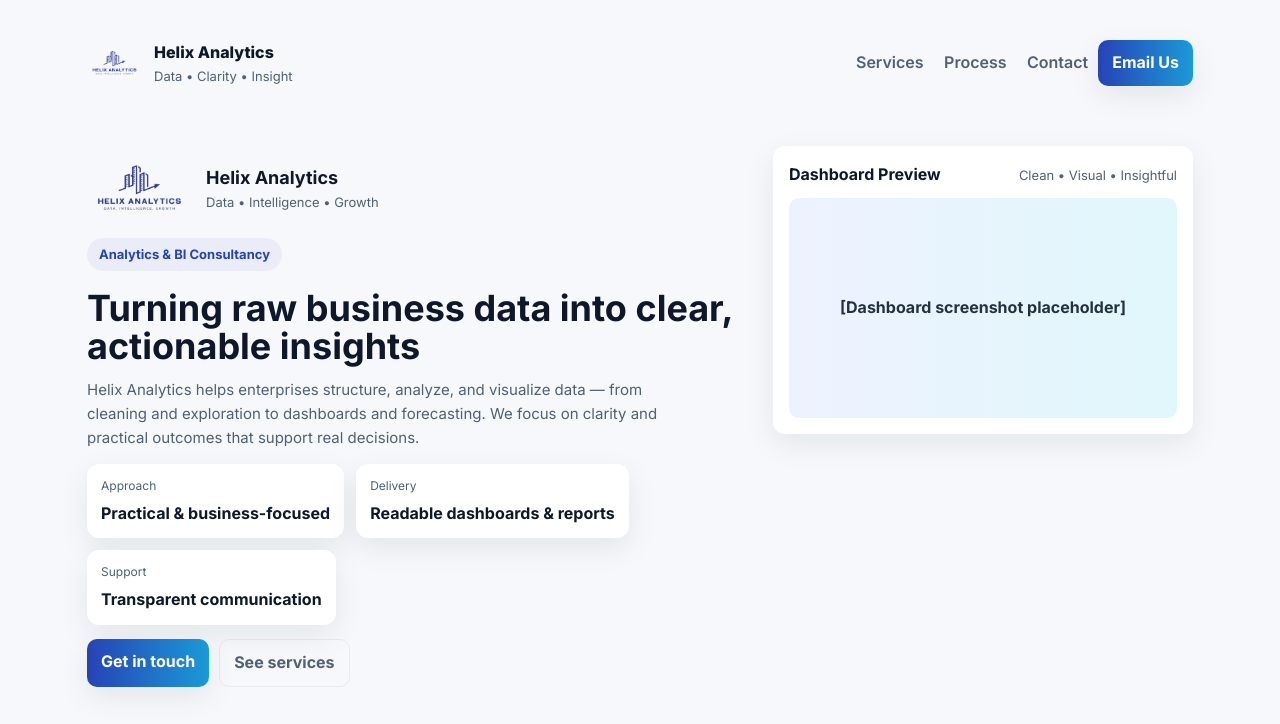
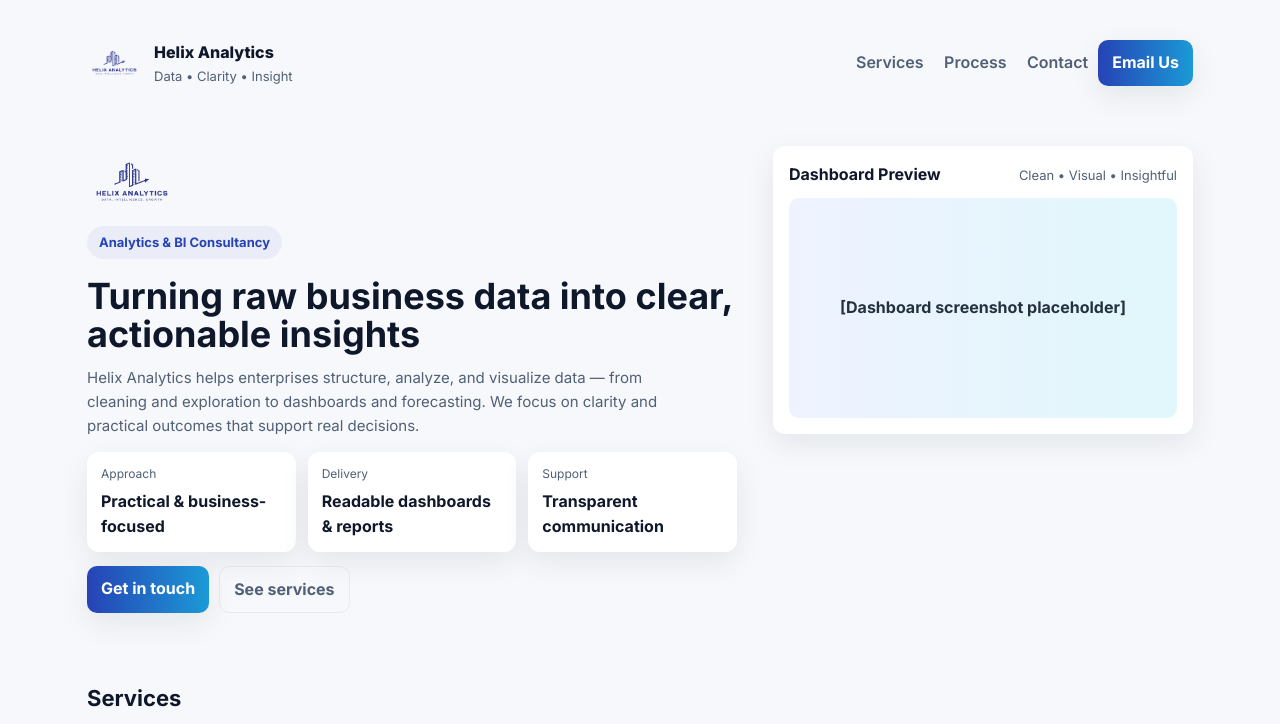
Before and after one commit to hiteshjadhav204/helixanalytics, a plain HTML site: page index.html in a window 1280 px wide. Shown: the top 724 px of the page. Drawn offline with Linux system fonts and the light colour scheme.

Commit message:
Update index.html

```diff
--- a/index.html
+++ b/index.html
@@ -36,7 +36,7 @@
     .btn-primary{background:var(--accent-grad);color:white;box-shadow:var(--shadow)}
     .btn-outline{border:1px solid rgba(15,23,42,0.06);color:var(--muted);background:transparent}
 
-    /* HERO - optimized, compact */
+    /* HERO - compact + fixed */
     .hero {
       display:flex;
       gap:28px;
@@ -53,19 +53,30 @@
       flex-shrink:0;
     }
 
+    /* HERO-LOGO: only image here (no repeated text) */
     .hero-logo {
       display:flex;
       align-items:center;
       gap:14px;
       margin-bottom:8px;
     }
-    .hero-logo img { height:84px; width:auto; display:block }
+    .hero-logo img { height:72px; width:auto; display:block }
+
     .eyebrow{display:inline-block;padding:6px 12px;border-radius:999px;background:rgba(38,67,182,0.06);color:var(--accent1);font-weight:700;font-size:13px;margin-bottom:10px;display:inline-block}
     h1{font-size:36px;margin:8px 0 12px;line-height:1.06}
     p.lead{color:var(--muted);max-width:62ch;font-size:15px;margin-bottom:16px}
 
-    .kpis{display:flex;gap:12px;margin-top:6px;flex-wrap:wrap}
-    .kpi{background:var(--card);padding:12px 14px;border-radius:12px;box-shadow:var(--shadow);min-width:160px}
+    /* KEY FIX: KPI layout uses grid to prevent breaking */
+    .kpis{
+      display:grid;
+      grid-template-columns: repeat(3, minmax(0, 1fr));
+      gap:12px;
+      margin-top:6px;
+      align-items:start;
+      width:100%;
+      max-width:900px;
+    }
+    .kpi{background:var(--card);padding:12px 14px;border-radius:12px;box-shadow:var(--shadow)}
     .kpi .label{font-size:12px;color:var(--muted);margin-bottom:6px}
     .kpi .value{font-weight:700;color:var(--text)}
 
@@ -106,12 +117,14 @@
       .hero{flex-direction:column;gap:16px}
       .hero-right{width:100%}
       .logo-img{height:40px}
-      .hero-logo img{height:76px}
+      .hero-logo img{height:68px}
       .grid-3{grid-template-columns:1fr}
       .nav a{display:none}
       .kpi{min-width:140px}
       .chart{height:160px}
       .contact-left{max-width:100%}
+      /* On very small screens, let KPIs stack */
+      .kpis{grid-template-columns:1fr}
     }
 
     /* small helpers */
@@ -143,16 +156,13 @@
   </header>
 
   <main class="container">
-    <!-- COMPACT HERO -->
+    <!-- COMPACT HERO (fixed) -->
     <section class="hero" aria-labelledby="hero-heading">
       <div class="hero-left">
-        <!-- hero logo + header compactly arranged -->
+        <!-- hero logo (image only, no repeated title) -->
         <div class="hero-logo" aria-hidden="true">
           <img src="logo.png" alt="Helix Analytics logo (large)" />
-          <div style="min-width:0">
-            <div style="font-weight:700;font-size:18px">Helix Analytics</div>
-            <div style="font-size:13px;color:var(--muted)">Data • Intelligence • Growth</div>
-          </div>
+          <!-- removed duplicate text 'Helix Analytics' from hero to avoid repetition -->
         </div>
 
         <div>
@@ -160,6 +170,7 @@
           <h1 id="hero-heading">Turning raw business data into clear, actionable insights</h1>
           <p class="lead muted">Helix Analytics helps enterprises structure, analyze, and visualize data — from cleaning and exploration to dashboards and forecasting. We focus on clarity and practical outcomes that support real decisions.</p>
 
+          <!-- KPI GRID: will not wrap into next line on desktop -->
           <div class="kpis" role="list">
             <div class="kpi" role="listitem"><div class="label">Approach</div><div class="value">Practical & business-focused</div></div>
             <div class="kpi" role="listitem"><div class="label">Delivery</div><div class="value">Readable dashboards & reports</div></div>
@@ -184,6 +195,7 @@
       </aside>
     </section>
 
+    <!-- rest of page unchanged... -->
     <!-- SERVICES -->
     <section id="services" aria-labelledby="services-title">
       <h2 id="services-title" class="section-title">Services</h2>
@@ -236,7 +248,7 @@
       </div>
     </section>
 
-    <!-- PROCESS -->
+    <!-- PROCESS, FOUNDER, CONTACT same as before -->
     <section id="process" aria-labelledby="process-title">
       <h2 id="process-title" class="section-title">How we work</h2>
       <p class="muted">A simple, transparent process so you always know what to expect.</p>
@@ -257,7 +269,6 @@
       </div>
     </section>
 
-    <!-- FOUNDER -->
     <section aria-labelledby="founder-title">
       <h2 id="founder-title" class="section-title">About the founder</h2>
       <div class="founder">
@@ -271,19 +282,16 @@
       </div>
     </section>
 
-    <!-- CONTACT -->
     <section id="contact" aria-labelledby="contact-title">
       <h2 id="contact-title" class="section-title">Contact</h2>
-
       <div class="contact-panel" role="region" aria-label="Contact information">
         <div class="contact-left">
           <div class="title">Ready to discuss your data?</div>
           <p class="muted">Send a short message or contact us directly. We will respond with practical next steps and an estimated timeline. No pricing listed — every project is scoped individually.</p>
         </div>
-
         <div class="contact-cta">
-          <a class="email" href="mailto:contact.helixanalytics@gmail.com" title="Email Helix Analytics" style="text-decoration:none;padding:10px 14px;border-radius:10px;color:#fff;display:inline-block;background:var(--accent-grad);font-weight:700">Email: contact.helixanalytics@gmail.com</a>
-          <a class="wa" href="https://wa.me/917841992721" title="WhatsApp Helix Analytics" style="text-decoration:none;padding:10px 14px;border-radius:10px;border:1px solid rgba(15,23,42,0.06);color:var(--muted);display:inline-block;font-weight:700">WhatsApp: +91 78419 92721</a>
+          <a class="email" href="mailto:contact.helixanalytics@gmail.com" style="text-decoration:none;padding:10px 14px;border-radius:10px;color:#fff;display:inline-block;background:var(--accent-grad);font-weight:700">Email: contact.helixanalytics@gmail.com</a>
+          <a class="wa" href="https://wa.me/917841992721" style="text-decoration:none;padding:10px 14px;border-radius:10px;border:1px solid rgba(15,23,42,0.06);color:var(--muted);display:inline-block;font-weight:700">WhatsApp: +91 78419 92721</a>
         </div>
       </div>
     </section>
```
